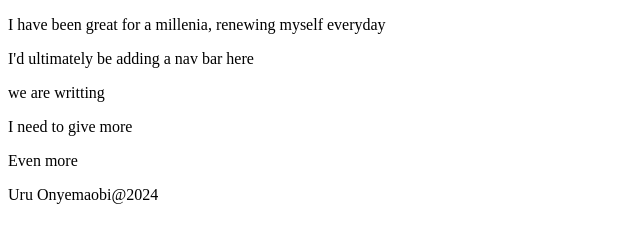
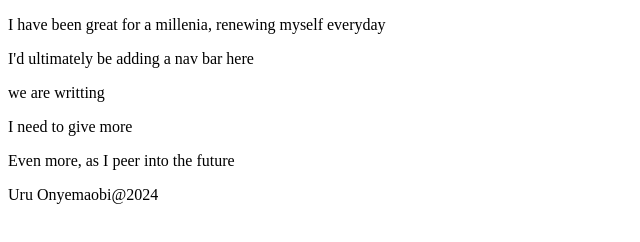
Before and after one commit to UruBuilds/Git-tests, a plain HTML site: page index.html in a window 1280 px wide. Shown: the whole page, without its empty margins (0-640 px from the left). Drawn offline with Linux system fonts and the light colour scheme.

Commit message:
I make more changes to the index.html in the main

```diff
--- a/index.html
+++ b/index.html
@@ -11,7 +11,7 @@
     <p>we are writting</p>
     <p>I need to give more</p>
 
-    <p>Even more</p>
+    <p>Even more, as I peer into the future</p>
     <footer>Uru Onyemaobi@2024</footer>
   </body>
 </html>
```
